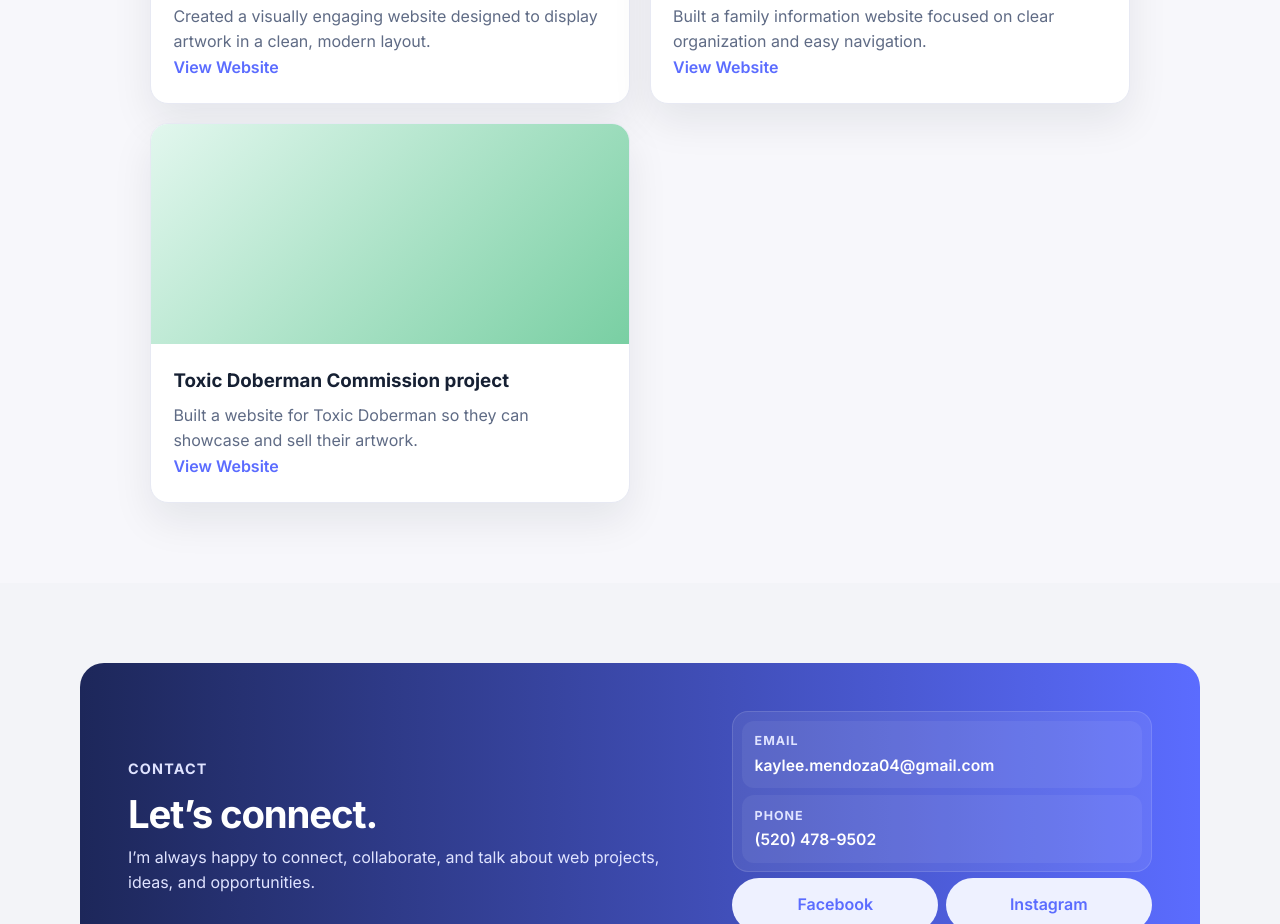
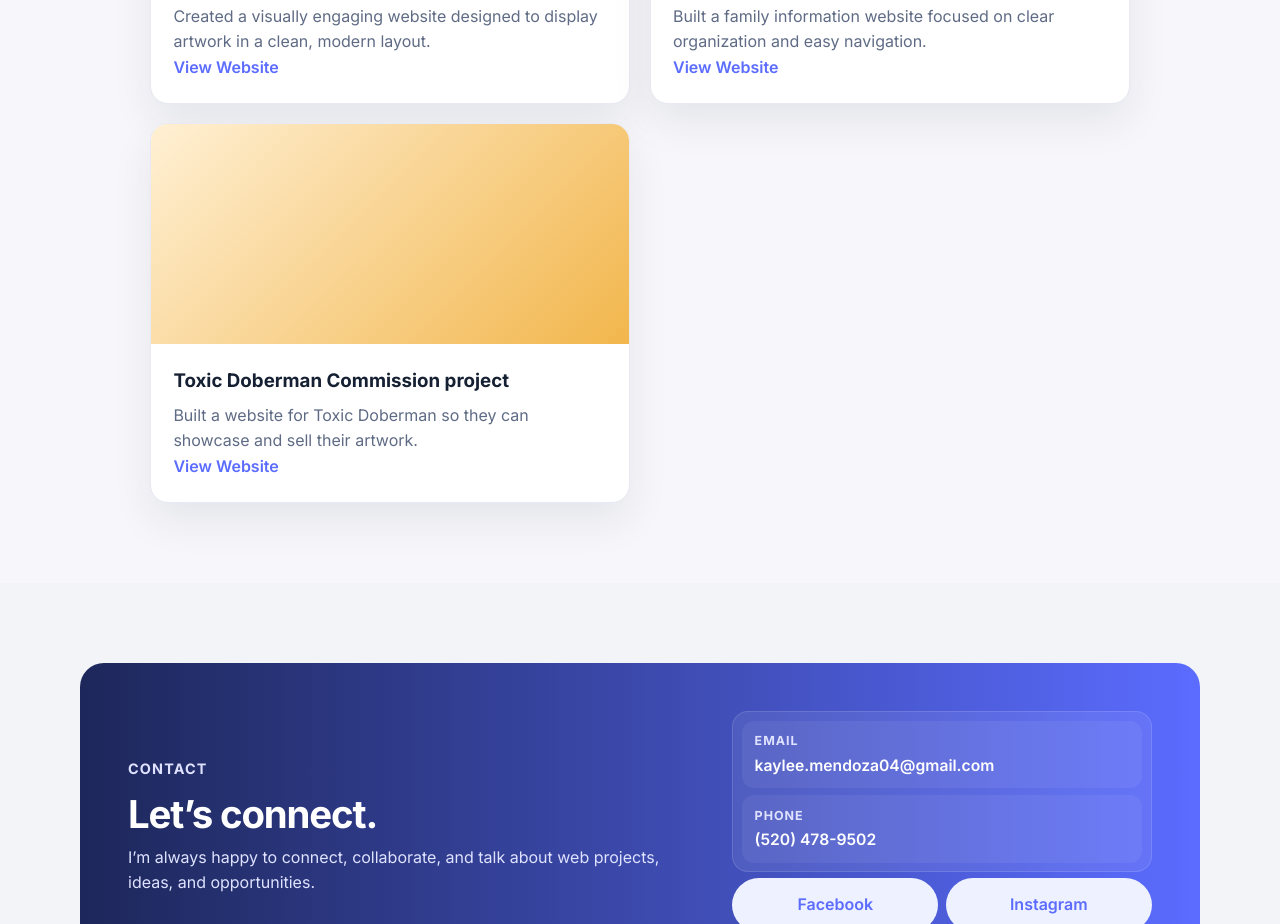
Before and after one commit to kayleemendoza04/portfolio, a plain HTML site: page index.html in a window 1280 px wide. Shown: the part 3550-4474 px from the top of the page. Drawn offline with Linux system fonts and the light colour scheme.

Commit message:
Change image for project three

```diff
--- a/index.html
+++ b/index.html
@@ -221,7 +221,7 @@
               </div>
             </article>
 			<article class="project-card">
-              <div class="project-image two"></div>
+              <div class="project-image three"></div>
               <div class="project-content">
                 <h3>Toxic Doberman Commission project</h3>
                 <p>Built a website for Toxic Doberman so they can showcase and sell their artwork.</p>
```
